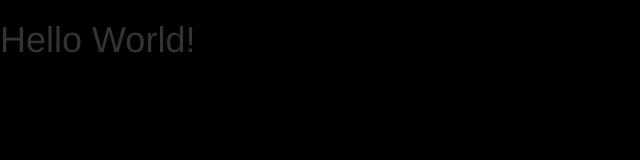
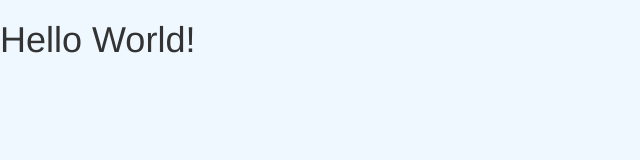
Before and after one commit to czombos/gulp-postcss-sass-starter-kit, a website: page index.html in a window 1280 px wide. Shown: the whole page, without its empty margins (0-640 px from the left). Drawn offline with Linux system fonts and the light colour scheme; files whose address does not match are found by name.

Commit message:
Update style.css

```diff
--- a/css/style.css
+++ b/css/style.css
@@ -1,4 +1,4 @@
 @import url(bootstrap/dist/css/bootstrap.min.css);
 @import url(font-awesome/css/font-awesome.min.css);
 body {
-  background: black; }
+  background: AliceBlue; }
```
